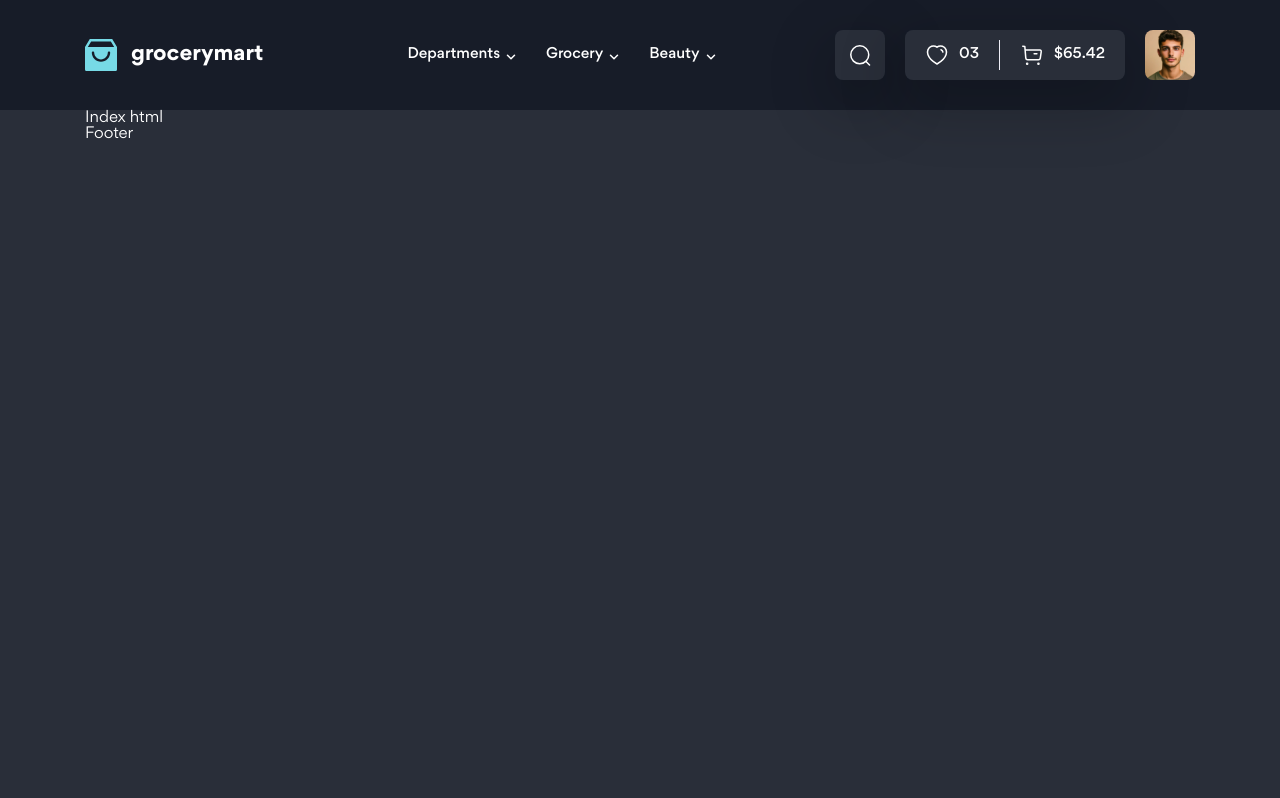
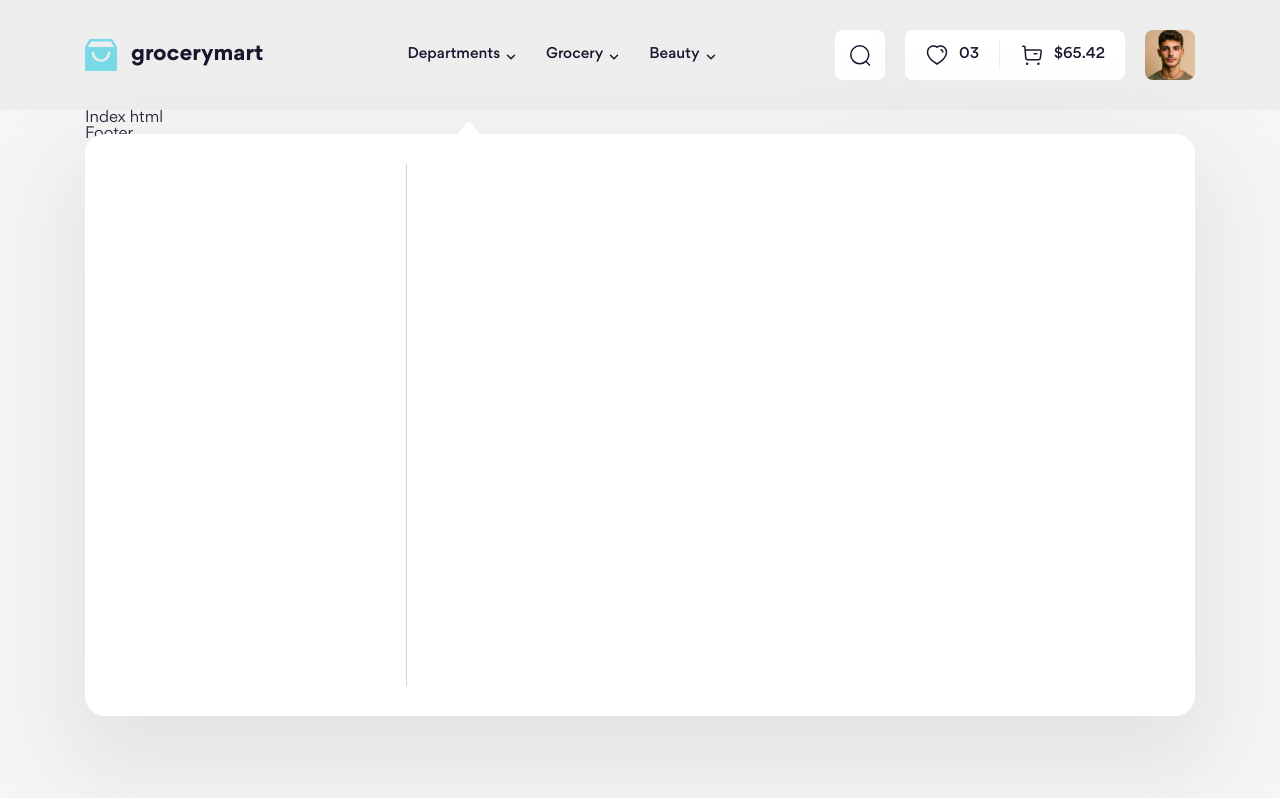
Before and after one commit to taynguyen528/Grocery-Ecommerce, a website: page index.html in a window 1280 px wide. Drawn offline with Linux system fonts and the light colour scheme.

Commit message:
push code

```diff
--- a/assets/js/script.js
+++ b/assets/js/script.js
@@ -1,15 +1,92 @@
+
+
+const $ = document.querySelector.bind(document);
+const $$ = document.querySelectorAll.bind(document);
+
+/**
+ * Hàm tải template
+ *
+ * Cách dùng:
+ * <div id="parent"></div>
+ * <script>
+ *  load("#parent", "./path-to-template.html");
+ * </script>
+ */
 function load(selector, path) {
     const cached = localStorage.getItem(path);
     if (cached) {
-        document.querySelector(selector).innerHTML = cached;
+        $(selector).innerHTML = cached;
     }
 
     fetch(path)
         .then((res) => res.text())
         .then((html) => {
             if (html !== cached) {
-                document.querySelector(selector).innerHTML = html;
+                $(selector).innerHTML = html;
                 localStorage.setItem(path, html);
             }
+        })
+        .finally(() => {
+            window.dispatchEvent(new Event("template-loaded"));
         });
 }
+
+/**
+ * Hàm kiểm tra một phần tử
+ * có bị ẩn bởi display: none không
+ */
+function isHidden(element) {
+    if (!element) return true;
+
+    if (window.getComputedStyle(element).display === "none") {
+        return true;
+    }
+
+    let parent = element.parentElement;
+    while (parent) {
+        if (window.getComputedStyle(parent).display === "none") {
+            return true;
+        }
+        parent = parent.parentElement;
+    }
+
+    return false;
+}
+
+/**
+ * Hàm buộc một hành động phải đợi
+ * sau một khoảng thời gian mới được thực thi
+ */
+function debounce(func, timeout = 300) {
+    let timer;
+    return (...args) => {
+        clearTimeout(timer);
+        timer = setTimeout(() => {
+            func.apply(this, args);
+        }, timeout);
+    };
+}
+
+/**
+ * Hàm tính toán vị trí arrow cho dropdown
+ *
+ * Cách dùng:
+ * 1. Thêm class "js-dropdown-list" vào thẻ ul cấp 1
+ * 2. CSS "left" cho arrow qua biến "--arrow-left-pos"
+ */
+const calArrowPos = debounce(() => {
+    if (isHidden($(".js-dropdown-list"))) return;
+
+    const items = $$(".js-dropdown-list > li");
+
+    items.forEach((item) => {
+        const arrowPos = item.offsetLeft + item.offsetWidth / 2;
+        item.style.setProperty("--arrow-left-pos", `${arrowPos}px`);
+    });
+});
+
+// Tính toán lại vị trí arrow khi resize trình duyệt
+window.addEventListener("resize", calArrowPos);
+
+// Tính toán lại vị trí arrow sau khi tải template
+window.addEventListener("template-loaded", calArrowPos);
--- a/index.html
+++ b/index.html
@@ -1,5 +1,5 @@
 <!DOCTYPE html>
-<html lang="en" class="dark">
+<html lang="en" class="">
     <head>
         <meta charset="UTF-8" />
         <meta name="viewport" content="width=device-width, initial-scale=1.0" />
--- /dev/null
+++ b/scss/components/_dropdown.scss
@@ -0,0 +1,36 @@
+.dropdown {
+    position: absolute;
+    left: 0;
+    padding-top: 54px;
+    width: min(1240px, 100%);
+    // display: none;
+
+    &__inner {
+        position: relative;
+
+        height: min(582px, 100vh - 158px);
+        padding: 30px;
+        border-radius: 20px;
+        background: var(--dropdown-bg-color);
+        box-shadow: 0px 40px 90px 20px var(--dropdown-shadow-color);
+
+        &::before {
+            content: url("../icons/dropdown-arrow.svg");
+            position: absolute;
+            top: -13px;
+            left: var(--arrow-left-pos);
+            translate: -50%;
+            filter: var(--dropdown-arrow-color);
+        }
+    }
+}
+
+.top-menu {
+    height: 100%;
+
+    &__main {
+        width: 292px;
+        height: 100%;
+        border-right: 1px solid var(--top-menu-border-color);
+    }
+}
--- a/scss/components/_index.scss
+++ b/scss/components/_index.scss
@@ -1 +1,2 @@
 @forward "./logo";
+@forward "./dropdown";
--- a/scss/layout/_header.scss
+++ b/scss/layout/_header.scss
@@ -11,6 +11,7 @@
 
 .top-bar {
     @extend %flexItemCenter;
+    position: relative;
     padding: 30px 0;
 
     @include abstracts.breakpoint(sm) {
@@ -43,13 +44,25 @@
 
     &__list {
         @extend %flexItemCenter;
+    }
 
-        gap: 30px;
+    &__item {
+        &:first-child a {
+            padding-left: 0;
+        }
+
+        &:last-child a {
+            padding-right: 0;
+        }
+        &:hover .dropdown {
+            display: block;
+        }
     }
 
     &__link {
         @extend %flexItemCenter;
-
+        padding: 0 15px;
+        height: 50px;
         gap: 6px;
         font-size: 1.5rem;
         font-weight: 500;
--- a/scss/theme/_dark.scss
+++ b/scss/theme/_dark.scss
@@ -7,4 +7,11 @@ html.dark {
     --top-act-group-bg-color: #292e39;
     --top-act-group-shadow: rgba(0, 0, 0, 0.2);
     --top-act-group-separate: #ededf6;
+
+    // Dropdown
+    --dropdown-bg-color: #292e39;
+    --dropdown-shadow-color: rgba(23, 28, 40, 0.4);
+    --dropdown-arrow-color: brightness(0) saturate(100%) invert(17%) sepia(24%)
+        saturate(507%) hue-rotate(185deg) brightness(91%) contrast(89%);
+    --top-menu-border-color: #171c28;
 }
--- a/scss/theme/_light.scss
+++ b/scss/theme/_light.scss
@@ -12,4 +12,9 @@ html {
     @include abstracts.breakpoint(lg) {
         --header-bg-color: #fff;
     }
+
+    // Dropdown
+    --dropdown-bg-color: #fff;
+    --dropdown-shadow-color: rgba(200, 200, 200, 0.4);
+    --top-menu-border-color: #d2d1d6;
 }
--- a/templates/header.html
+++ b/templates/header.html
@@ -22,8 +22,8 @@
 
         <!-- Navbar -->
         <nav class="navbar">
-            <ul class="navbar__list">
-                <li>
+            <ul class="navbar__list js-dropdown-list">
+                <li class="navbar__item">
                     <a href="" class="navbar__link">
                         Departments
                         <img
@@ -32,8 +32,25 @@
                             class="icon navbar__arrow"
                         />
                     </a>
+                    <div class="dropdown">
+                        <div class="dropdown__inner">
+                            <div class="top-menu">
+                                <div class="top-menu__main">
+                                    <!-- Menu column -->
+                                    <div class="menu-column">
+                                        <div class="menu-column__icon">
+
+                                        </div>
+                                        <div class="menu-column__content">
+
+                                        </div>
+                                    </div>
+                                </div>
+                            </div>
+                        </div>
+                    </div>
                 </li>
-                <li>
+                <li class="navbar__item">
                     <a href="" class="navbar__link">
                         Grocery
                         <img
@@ -43,7 +60,7 @@
                         />
                     </a>
                 </li>
-                <li>
+                <li class="navbar__item">
                     <a href="" class="navbar__link">
                         Beauty
                         <img
```
Also changed, not shown: assets/css/main.css, assets/icons/dropdown-arrow.svg (added), 1 other file.
